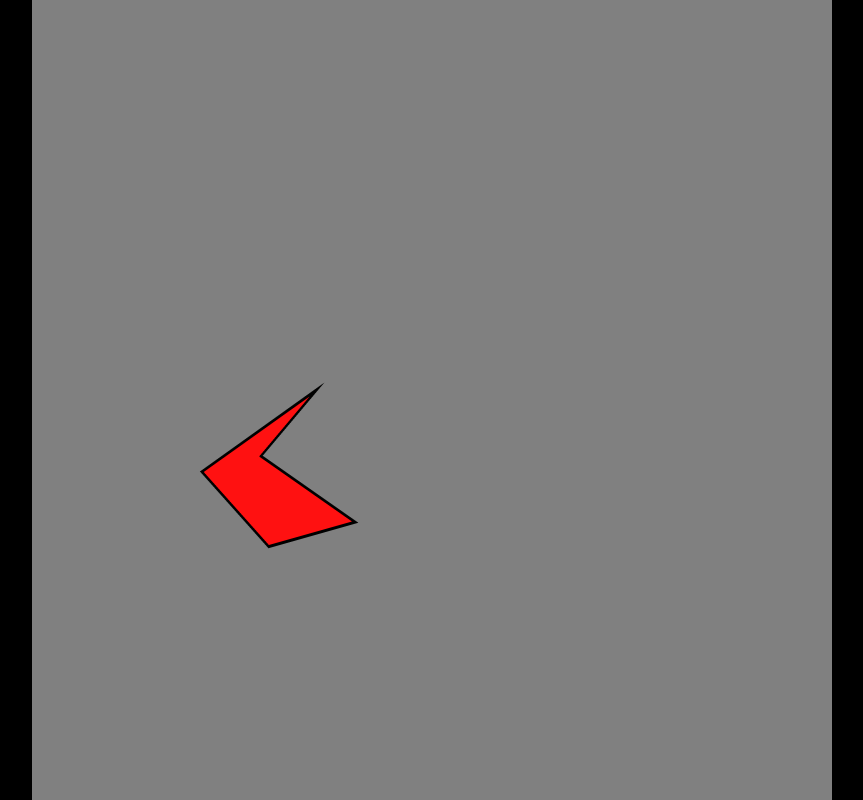
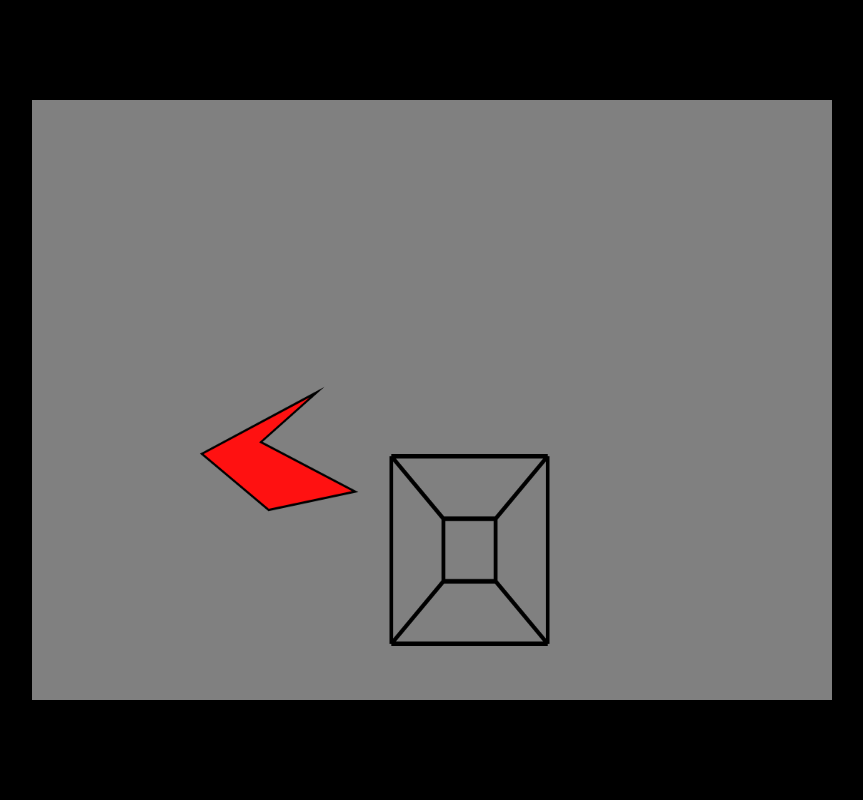
Before and after one commit to MERTULAS/Computer_Graphics_in_JS, a plain HTML site: page index.html in a window 1280 px wide. Shown: the whole page, without its empty margins (208-1071 px from the left). Drawn offline with Linux system fonts and the light colour scheme.

Commit message:
added cube projection on 2d plane

```diff
--- a/index.html
+++ b/index.html
@@ -21,7 +21,7 @@
         canvas {
             background-color: gray;
             width: 800px;
-            height: 800px;
+            height: 600px;
             align-self: center;
             justify-self: center;
         }
--- a/playground.js
+++ b/playground.js
@@ -64,6 +64,10 @@ let i = 0;
 let inc = 1;
 
 
+
+
+
+
 // console.log(Vector.normalize([5, 12, 13]))
 
 function animate () {
@@ -88,17 +92,7 @@ function animate () {
     requestAnimationFrame(animate);
 }
 
-let cubePoints = [
-    [1, 2],
-    [2, 3],
-    [3, 4],
-    [4, 5],
-    [5, 6],
-    [6, 7],
-    [7, 8],
-    [8, 9]];
-
-let cube1 = new Cube([6, 10, 0], 5);
+let cube1 = new Cube([700, 600, 500], 50);
 cube1.draw();
 
 
--- a/shapes/shapes3d.js
+++ b/shapes/shapes3d.js
@@ -1,70 +1,147 @@
-import { Point3D } from "./point.js"
+import { Point, Point3D } from "./point.js"
 import { Vector } from "./../VectorJS/vector.js"
 
+const DEG2RAD = Math.PI / 180;
+
+const canvas = document.getElementById("canvas");
+canvas.width = window.innerWidth;
+canvas.height = window.innerHeight;
+const ctx = canvas.getContext("2d");
+
 class Transform3D {
-    constructor() {
+    projectionTo2D () {
+        let projectorMatrix = [];
 
+        let tempCenter = this.center.asArray;
+        this.translate3D(-tempCenter[0], -tempCenter[1], -tempCenter[2]);
+
+        let projectionResult;
+        Object.keys(this.points).forEach(key => {
+            let z = 1 / (50 - this.points[key].z)
+            projectorMatrix = [
+                [z, 0],
+                [0, z],
+                [0, 0]
+            ];
+            projectionResult = Vector.dot([ this.points[key].asArray ], projectorMatrix);
+            this.projectedPoints[key] = new Point(projectionResult[0][0] * 125, projectionResult[0][1] * 125);
+        });
+
+        this.translate3D(...tempCenter);
+        this.translate2D(tempCenter[0], tempCenter[1]);
+        console.log(this.projectedPoints);
+    }
+
+    translate3D (...shifts) {
+        let newPoints = {...this.points};
+        Object.keys(newPoints).forEach(key => {
+            newPoints[key] = new Point3D(
+                newPoints[key].x + shifts[0],
+                newPoints[key].y + shifts[1],
+                newPoints[key].z + shifts[2]
+                );
+        });
+        Object.assign(this.points, newPoints);
+    }
+
+    translate2D (...shifts) {
+        let newPoints = {...this.projectedPoints};
+        Object.keys(newPoints).forEach(key => {
+            newPoints[key] = new Point3D(
+                newPoints[key].x + shifts[0],
+                newPoints[key].y + shifts[1]
+                );
+        });
+        Object.assign(this.projectedPoints, newPoints);
     }
 
 }
 
 class Cube extends Transform3D{
     /*
-          p6-------p7
+          p4-------p3
          / |      /|
-        p2-------p3|
-        |  p5----|-p8
+        p8-------p7|
+        |  p1----|-p2
         | /      |/
-        p1-------p4
+        p5-------p6
 
         cubeCenter => is must be 3 dimension vector.
     */
     constructor(cubeCenter, edgeWidth) {
         super();
-        this.p1 = new Point3D(
+        this.cubeCenter = new Point3D(...cubeCenter);
+        this.perspectiveZ = 1;
+        this.points = {
+            p1 : new Point3D(
+                cubeCenter[0] - (edgeWidth / 2),
+                cubeCenter[1] - (edgeWidth / 2),
+                cubeCenter[2] - (edgeWidth / 2)
+                ),
+            p2 : new Point3D(
+                cubeCenter[0] + (edgeWidth / 2),
+                cubeCenter[1] - (edgeWidth / 2),
+                cubeCenter[2] - (edgeWidth / 2)
+                ),
+            p3 : new Point3D(
+                cubeCenter[0] + (edgeWidth / 2),
+                cubeCenter[1] + (edgeWidth / 2),
+                cubeCenter[2] - (edgeWidth / 2)
+                ),
+            p4 : new Point3D(
+                cubeCenter[0] - (edgeWidth / 2),
+                cubeCenter[1] + (edgeWidth / 2),
+                cubeCenter[2] - (edgeWidth / 2)
+                ),
+            p5 : new Point3D(
                 cubeCenter[0] - (edgeWidth / 2),
                 cubeCenter[1] - (edgeWidth / 2),
                 cubeCenter[2] + (edgeWidth / 2)
-            );
-        this.p2 = new Point3D(
+                ),
+            p6 : new Point3D(
+                cubeCenter[0] + (edgeWidth / 2),
+                cubeCenter[1] - (edgeWidth / 2),
+                cubeCenter[2] + (edgeWidth / 2)
+                ),
+            p7 : new Point3D(
+                cubeCenter[0] + (edgeWidth / 2),
+                cubeCenter[1] + (edgeWidth / 2),
+                cubeCenter[2] + (edgeWidth / 2)
+                ),
+            p8 : new Point3D(
                 cubeCenter[0] - (edgeWidth / 2),
                 cubeCenter[1] + (edgeWidth / 2),
                 cubeCenter[2] + (edgeWidth / 2)
-            );
-        this.p3 = new Point3D(
-            cubeCenter[0] + (edgeWidth / 2),
-            cubeCenter[1] + (edgeWidth / 2),
-            cubeCenter[2] + (edgeWidth / 2)
-            );
-        this.p4 = new Point3D(
-            cubeCenter[0] + (edgeWidth / 2),
-            cubeCenter[1] - (edgeWidth / 2),
-            cubeCenter[2] + (edgeWidth / 2)
-            );
-        this.p5 = new Point3D(
-            cubeCenter[0] - (edgeWidth / 2),
-            cubeCenter[1] - (edgeWidth / 2),
-            cubeCenter[2] - (edgeWidth / 2)
-            );
-        this.p6 = new Point3D(
-            cubeCenter[0] - (edgeWidth / 2),
-            cubeCenter[1] + (edgeWidth / 2),
-            cubeCenter[2] - (edgeWidth / 2)
-            );
-        this.p7 = new Point3D(
-            cubeCenter[0] + (edgeWidth / 2),
-            cubeCenter[1] + (edgeWidth / 2),
-            cubeCenter[2] - (edgeWidth / 2)
-            );
-        this.p8 = new Point3D(
-            cubeCenter[0] + (edgeWidth / 2),
-            cubeCenter[1] - (edgeWidth / 2),
-            cubeCenter[2] - (edgeWidth / 2)
-            );
+                ),
+        };
+        this.projectedPoints = {};
+        Object.keys(this.points).forEach(point => {
+            this.projectedPoints[point] = new Point(this.points[point].x, this.points[point].y);
+        });
     }
 
     draw () {
+        this.projectionTo2D();
+        let projectedPointsAsArray = Object.values(this.projectedPoints);
+        console.log(projectedPointsAsArray);
+        ctx.beginPath();
+        for (let i = 0; i < 4; i++) {
 
+            ctx.moveTo(...projectedPointsAsArray[i].asArray);
+            ctx.lineTo(...projectedPointsAsArray[(i + 1) % 4].asArray);
+
+            ctx.moveTo(...projectedPointsAsArray[i + 4].asArray);
+            ctx.lineTo(...projectedPointsAsArray[((i + 1) % 4) + 4].asArray);
+
+            ctx.moveTo(...projectedPointsAsArray[i].asArray);
+            ctx.lineTo(...projectedPointsAsArray[i + 4].asArray);
+        }
+
+        ctx.stroke();
+    }
+
+    get center () {
+        return this.cubeCenter;
     }
 
 
```
Lines whose indentation alone changed are shown as unchanged.
